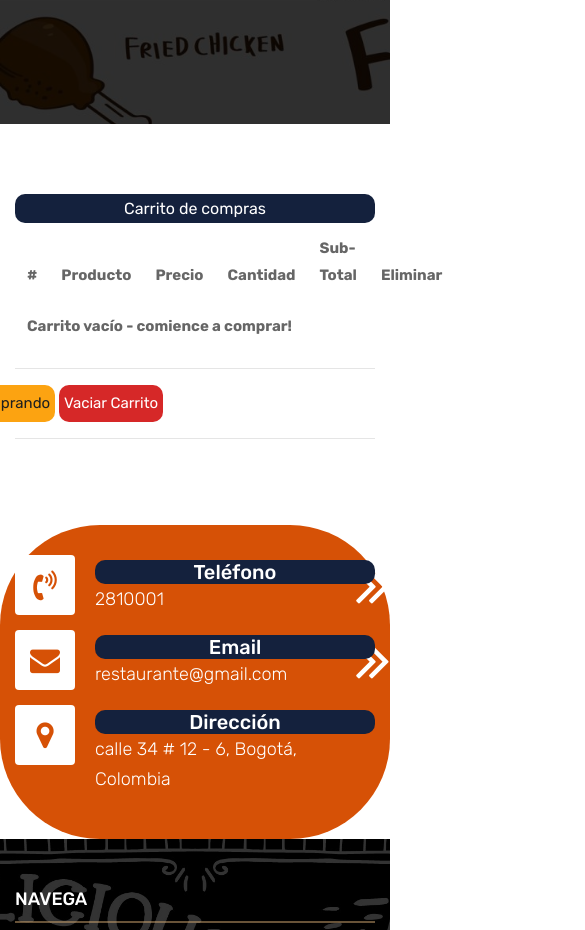
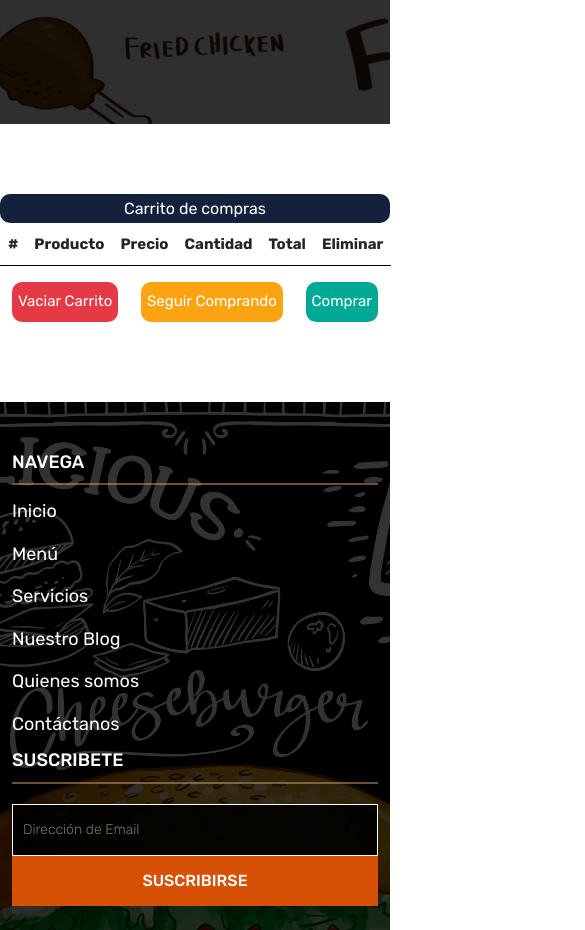
Before and after one commit to WilliamLop/liver-dinner, a plain HTML site: page carrito.html in a window 390 px wide. Shown: the part 322-1252 px from the top of the page, 585 px wide, since content can reach past the window. Drawn offline with nearby package versions, Linux system fonts and the light colour scheme.

Commit message:
Pag carrito.html responsive

```diff
--- a/carrito.html
+++ b/carrito.html
@@ -10,7 +10,7 @@
 	<meta name="viewport" content="width=device-width, initial-scale=1">
 
 	<!-- Site Metas -->
-  <title>Carrito</title>
+	<title>Menu</title>
 	<meta name="keywords" content="">
 	<meta name="description" content="">
 	<meta name="author" content="">
@@ -21,10 +21,13 @@
 
 	<!-- Bootstrap CSS -->
 	<link rel="stylesheet" href="css/bootstrap.min.css">
+	<link href="https://cdn.jsdelivr.net/npm/bootstrap@5.1.1/dist/css/bootstrap.min.css" rel="stylesheet"
+		integrity="sha384-F3w7mX95PdgyTmZZMECAngseQB83DfGTowi0iMjiWaeVhAn4FJkqJByhZMI3AhiU" crossorigin="anonymous">
+
 	<!-- Site CSS -->
 	<link rel="stylesheet" href="css/style.css">
 	<link rel="stylesheet" href="css/stylemenu.css">
-  <link rel="stylesheet" href="css/estilomodalcarrito.css">
+	<link rel="stylesheet"  href="css/estilomodalcarrito.css">
 	<!-- Responsive CSS -->
 	<link rel="stylesheet" href="css/responsive.css">
 	<!-- Custom CSS -->
@@ -51,18 +54,18 @@
 				</button>
 				<li class="nav-item active logo">
 					<a href="carrito.html" class="aCarrito">
-            <img src="images/shopping-cart_icon-icons.com_72552.svg"  class="imgCarrito" alt="">
-        <span class="number-cart carrito" id="number-cart">0</span>
+					<img src="images/shopping-cart_icon-icons.com_72552.svg" class="imgCarrito" alt="">
+						<span class="number-cart" id="number-cart">0</span>
 				</a>
 			</li>
 				<div class="collapse navbar-collapse" id="navbars-rs-food">
 					<ul class="navbar-nav ml-auto">
 						<li class="nav-item "><a class="nav-link" href="index.html">Inicio</a></li>
-            <li class="nav-item "><a class="nav-link" href="menu.html">Menú</a></li>
-            <li class="nav-item "><a class="nav-link" href="about.html">Quienes somos</a></li>
-            <li class="nav-item "><a class="nav-link" href="blog.html">servicios</a></li>
-            <li class="nav-item  "><a class="nav-link" href="contact.html">Contáctanos</a></li>
-            <!--<li class="nav-item active logo"><img src="images/shopping-cart_icon-icons.com_72552.svg" alt=""></li>-->
+						<li class="nav-item active"><a class="nav-link" href="menu.html">Menú</a></li>
+						<li class="nav-item"><a class="nav-link" href="about.html">Quienes somos</a></li>
+						<li class="nav-item"><a class="nav-link" href="blog.html">servicios</a></li>
+						<li class="nav-item"><a class="nav-link" href="contact.html">Contáctanos</a></li>
+						<!--<li class="nav-item logo"><a href="carrito.html"><img src="images/shopping-cart_icon-icons.com_72552.svg" alt=""></a></li>-->
 					</ul>
 				</div>
 
@@ -76,16 +79,18 @@
 		<div class="container text-center">
 			<div class="row">
 				<div class="col-lg-12">
-          <h1>Carrito</h1>
+					<h1>Carro Compras</h1>
 				</div>
 			</div>
 		</div>
 	</div>
 	<!-- End All Pages -->
 
+
 	<!-- Start Contact -->
 	<div class="contact-box">
 		<div class="container">
+			<div class="row inner-menu-box">
         <h4>Carrito de compras</h4>
         <table class="table table-hover table-borderless">
         <thead>
@@ -94,7 +99,7 @@
           <th scope="col">Producto</th>
           <th scope="col">Precio</th>
           <th scope="col">Cantidad</th>
-            <th scope="col">Sub-Total</th>
+          <th scope="col">Total</th>
           <th scope="col">Eliminar</th>
           </tr>
         </thead>
@@ -108,15 +113,16 @@
         </tr>
         <tfoot>
           <tr id="footer">
-            <th scope="row" colspan="5">Carrito vacío - comience a comprar!</th>
+
           </tr>
         </tfoot>
-      </table><hr>
+        </table>
         <div class="botonesTabla">
-          <button type="button" class="comprar">Comprar</button>
-          <button type="button" class="seguirComprando"><a href="menu.html">Seguir Comprando</a> </button>
           <button type="button" class="vaciarCarrito" id="vaciar-Carrito">Vaciar Carrito </button>
-      </div><hr>
+          <a href="menu.html" class="seguirComprando">Seguir Comprando</a>
+          <a href="compra.html" class="comprar">Comprar</a>
+      </div>
+      </div>
 		</div>
 	</div>
 	  <!-- End Contact -->
@@ -139,45 +145,9 @@
         <td></td>
         <td>10</td>
         <td class="font-weight-bold">$ <span>5000</span></td>
+		<td></td>
 
       </template>
-
-
-  <!-- Start Contact info -->
-  <div class="contact-imfo-box">
-    <div class="container">
-      <div class="row">
-        <div class="col-md-4 arrow-right">
-          <i class="fa fa-volume-control-phone"></i>
-          <div class="overflow-hidden">
-            <h4>Teléfono</h4>
-            <p class="lead">
-              2810001
-            </p>
-          </div>
-        </div>
-        <div class="col-md-4 arrow-right">
-          <i class="fa fa-envelope"></i>
-          <div class="overflow-hidden">
-            <h4>Email</h4>
-            <p class="lead">
-              restaurante@gmail.com
-            </p>
-          </div>
-        </div>
-        <div class="col-md-4">
-          <i class="fa fa-map-marker"></i>
-          <div class="overflow-hidden">
-            <h4>Dirección</h4>
-            <p class="lead">
-              calle 34 # 12 - 6, Bogotá, Colombia
-            </p>
-          </div>
-        </div>
-      </div>
-    </div>
-  </div>
-  <!-- End Contact info -->
 
 	<!-- Start Footer -->
 	<footer class="footer-area bg-f">
@@ -241,6 +211,37 @@
 	</footer>
 	<!-- End Footer -->
 
+	<div id="modal">
+		<div class="modal fade" id="reg-modal" tabindex="-1" aria-labelledby="modal-title" aria-hidden="true">
+			<div class="modal-dialog modal-dialog-centered">
+				<div class="modal-content">
+					<div class="modal-header" id="modal-header">
+					</div>
+					<div class="modal-body">
+						<div class="descripcion">
+							<p>Lorem ipsum dolor sit amet,Lorem ipsum dolor sit ametLorem ipsum dolor sit ame Lorem ipsum dolor sit amelorem asdnuasdt</p>
+						</div>
+						<div class="description" id="img-modal">
+
+						</div><hr>
+
+						<span class="cantidadSpan">Cantidad</span>
+
+
+						<div class="btn-carrito">
+							<button class="btn-aumentar" id="btn-aumentar" >+</button>
+							<input type="number" class=" cantidad" id="cantidad" value="1">
+							<button class="btn-disminuir" id="btn-disminuir">-</button>
+						</div>
+					</div>
+					<div class="modal-footer" id="modal-footer">
+					</div>
+				</div>
+			</div>
+		</div>
+	</div>
+
+
 	<a href="#" id="back-to-top" title="Back to top" style="display: none;"><i class="fa fa-paper-plane-o"
 			aria-hidden="true"></i></a>
 
@@ -249,15 +250,15 @@
 	<script src="js/popper.min.js"></script>
 	<script src="js/bootstrap.min.js"></script>
 	<!-- ALL PLUGINS -->
-
 	<script src="js/jquery.superslides.min.js"></script>
 	<script src="js/images-loded.min.js"></script>
 	<script src="js/isotope.min.js"></script>
 	<script src="js/baguetteBox.min.js"></script>
-  <script src="js/jquery.mapify.js"></script>
   <script src="js/localstorage.js"></script>
 	<script src="js/form-validator.min.js"></script>
 	<script src="js/custom.js"></script>
+
+
 </body>
 
 </html>
--- a/css/estilomodalcarrito.css
+++ b/css/estilomodalcarrito.css
@@ -141,7 +141,7 @@ div h4{
     border-radius: 10px;
 }
 
-.comprar{
+/*.comprar{
     background: #0a9396;
     border-radius: 10px;
     color: white;
@@ -189,8 +189,63 @@ div h4{
     box-shadow: 1px 1px 3px #D55106;
     cursor: grab;
 }
+*/
+a:link{
+    color: white;
+}
+.comprar{
+    background: #00a896;
+    padding: 6px;
+    color: white;
+    border-radius: 10px;
+    margin-bottom: 10px;
+    text-decoration: none;
+}
+.comprar:hover{
+    background: #005f73;
+}
+
+.seguirComprando{
+    background: #fca311;
+    padding: 6px;
+    color: white;
+    border-radius: 10px;
+    margin-bottom: 10px;
+    text-decoration: none;
+}
+.seguirComprando:hover{
+    background: #fcbf49;
+    color: white;
+}
 
 
+.vaciarCarrito{
+    background: #e63946;
+    padding: 6px;
+    color: white;
+    border-radius: 10px;
+    margin-bottom: 10px;
+    border: none;
+}
+.vaciarCarrito:hover{
+    background: red;
+}
+
+.botonesTabla{
+
+
+    display: flex;
+    justify-content: space-between;
+
+    width: 100%;
+
+}
+
+@media screen and (min-width: 1280px) {
+    .seguirComprando{
+        margin-left: -759px;
+    }
+}
 
 
 @media screen and (max-width: 460px) {
@@ -240,3 +295,13 @@ div h4{
     }
 
   }
+
+.botonesTabla{
+    max-width: 100%;
+}
+
+tfoot{
+    background: #edf6f9;
+    border-top: 1px solid black;
+    border-bottom: 1px solid black;
+}
```
Lines whose indentation alone changed are shown as unchanged.
